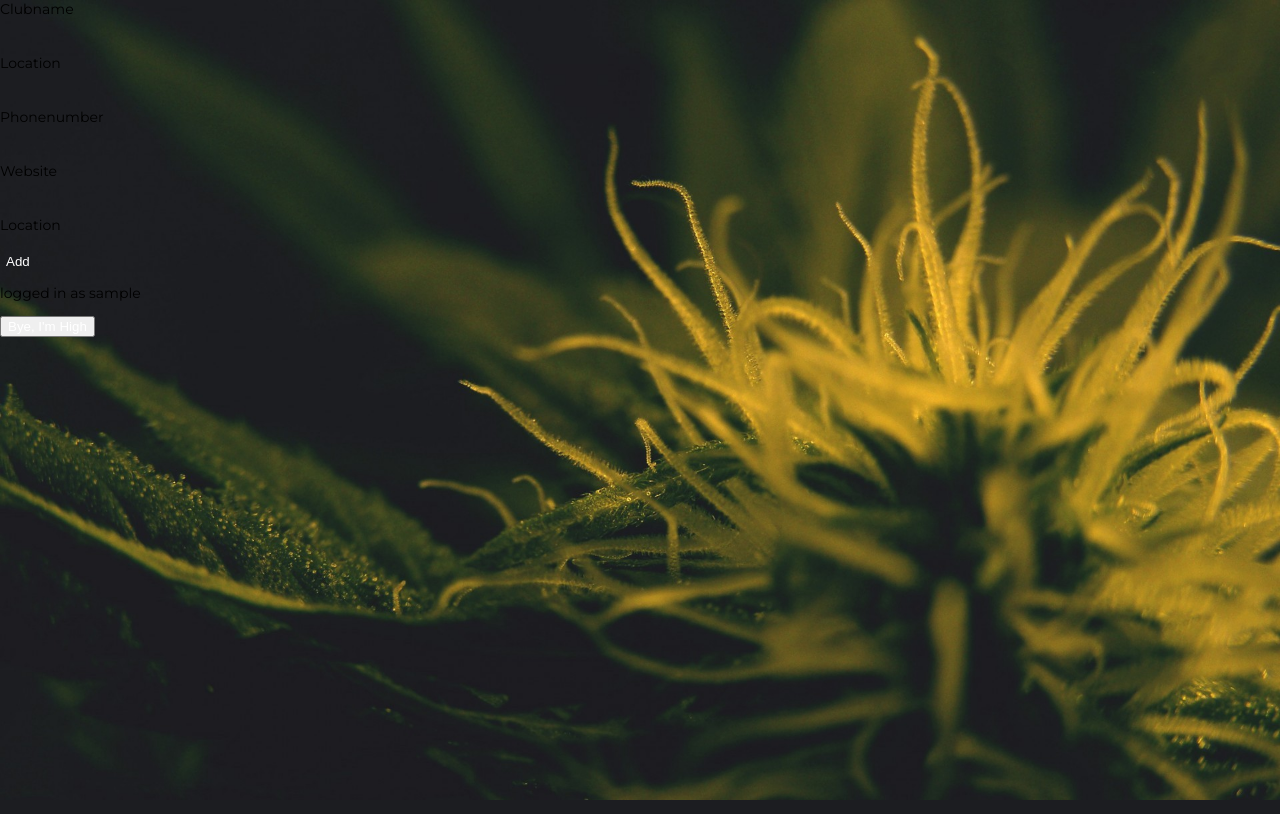
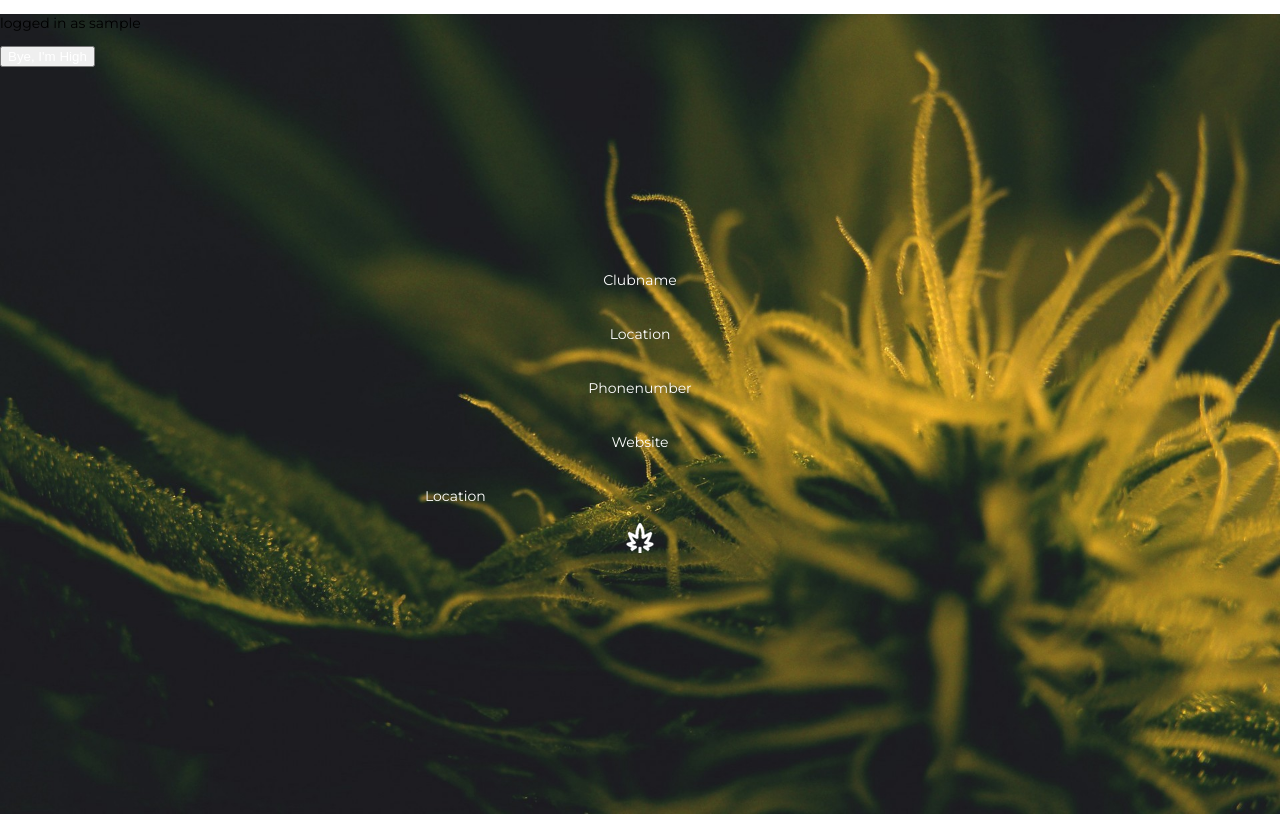
Before and after one commit to xxxelf/Project2, a Node server app: page /addclub in a window 1280 px wide. Run offline with Node 20, Linux system fonts and the light colour scheme; the visitor is signed in with stand-in values (Sample User, id 1); some libraries are stand-ins or nearby versions.

Commit message:
addclub style etc.

```diff
--- a/public/stylesheets/style.css
+++ b/public/stylesheets/style.css
@@ -42,6 +42,7 @@ html {
 /* Place text in the middle of the image */
 
 .hero-text {
+  font-family: Montserrat;
   text-align: center;
   position: absolute;
   top: 50%;
--- a/views/addclub.ejs
+++ b/views/addclub.ejs
@@ -1,15 +1,4 @@
-<!DOCTYPE html>
-<html lang="en">
-
-<head>
-    <meta charset="UTF-8">
-    <meta name="viewport" content="width=device-width, initial-scale=1.0">
-    <meta http-equiv="X-UA-Compatible" content="ie=edge">
-    <link rel="stylesheet" href="stylesheets/style.css">
-    <title>Add Club</title>
-</head>
-
-<body>
+<div class="hero-text">
     <form id="form" action="/addclub" method="POST">
         <label for="clubname">Clubname</label>
         <br>
@@ -37,14 +26,6 @@
             <input type="text" name="longitude" placeholder="">
             <br>
             <br>
-            <input type="submit" value="Add">
+            <input type="image" src="imgs/leaf.png">
     </form>
-
-    <% if (typeof(errorMessage) != "undefined") { %>
-        <div class="error-message">
-            <%= errorMessage %>
-        </div>
-        <% } %>
-</body>
-
-</html>
+</div>
```
